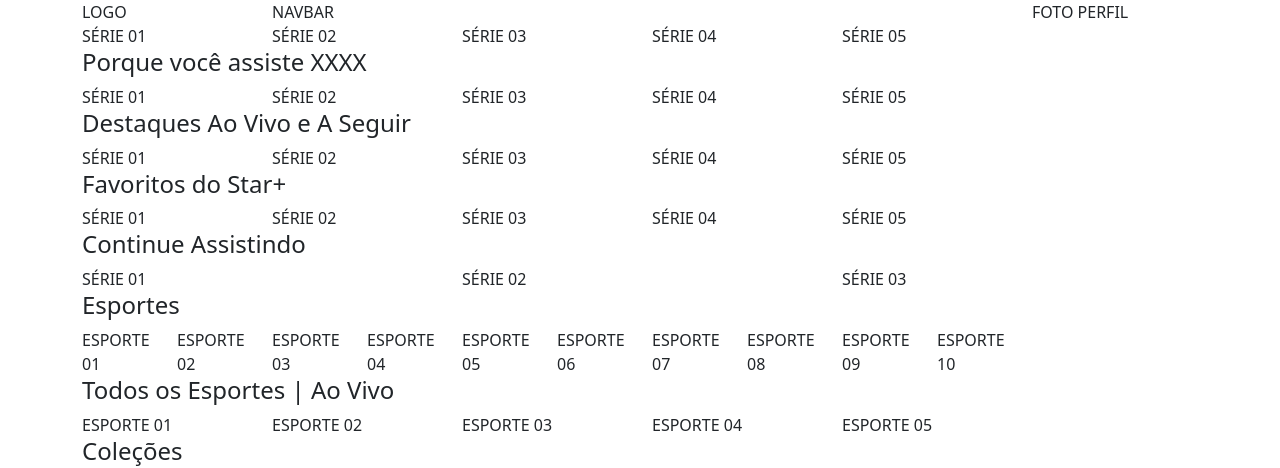
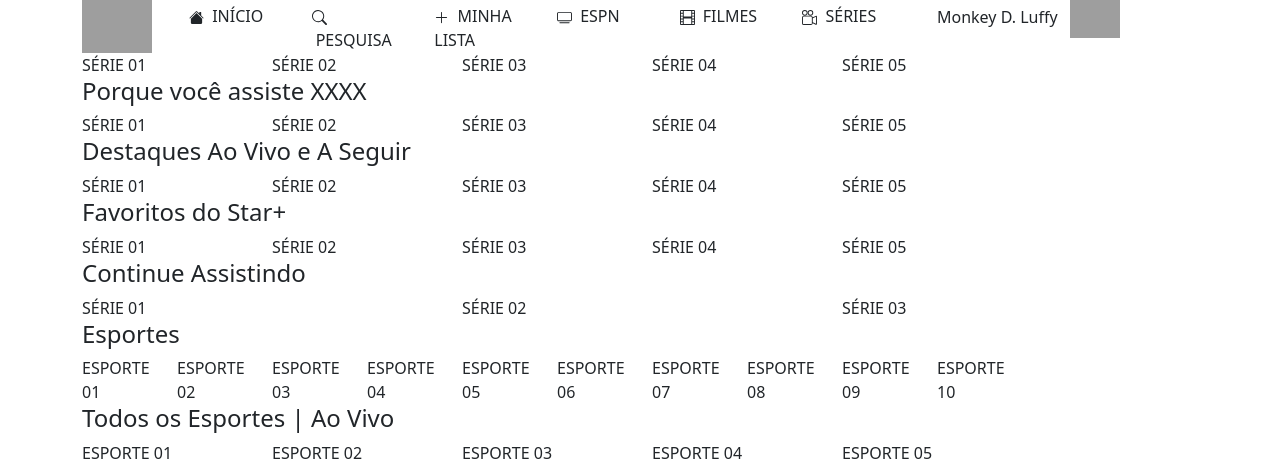
Before and after one commit to LucasCarvalho23/cloneStarPlus, a PHP site: page /home.php in a window 1280 px wide. Shown: the top 468 px of the page. Run offline with PHP 8.4, Linux system fonts and the light colour scheme; grey boxes are pictures that could not be loaded.

Commit message:
inicio da home

```diff
--- a/Public/php/home.php
+++ b/Public/php/home.php
@@ -9,16 +9,76 @@
     <title>Selecionar Perfil | Star+</title>
 
 </head>
-<body>
+<body class="wallpáper-class">
 
     <div class="container container-navbar-home">
         <div class="row">
-            <div class="col-2">LOGO</div>
-            <div class="col-8">NAVBAR</div>
-            <div class="col-2">FOTO PERFIL</div>
+
+            <div class="col-1">
+                <img src="../../Private/image/starplus-logo.png" width="70px">
+            </div>
+
+            <div class="col-8 mt-1 container-nav-options">
+                <div class="container">
+                    <div class="row nav-options-class">
+                        <div class="col-2">
+                            <svg xmlns="http://www.w3.org/2000/svg" width="15" height="15" fill="currentColor" class="bi bi-house-fill" viewBox="0 0 16 16">
+                            <path d="M8.707 1.5a1 1 0 0 0-1.414 0L.646 8.146a.5.5 0 0 0 .708.708L8 2.207l6.646 6.647a.5.5 0 0 0 .708-.708L13 5.793V2.5a.5.5 0 0 0-.5-.5h-1a.5.5 0 0 0-.5.5v1.293z"/>
+                            <path d="m8 3.293 6 6V13.5a1.5 1.5 0 0 1-1.5 1.5h-9A1.5 1.5 0 0 1 2 13.5V9.293z"/>
+                            </svg>
+                            <span class="ms-1">INÍCIO</span>
+                        </div>
+                        <div class="col-2">
+                            <svg xmlns="http://www.w3.org/2000/svg" width="15" height="15" fill="currentColor" class="bi bi-search" viewBox="0 0 16 16">
+                            <path d="M11.742 10.344a6.5 6.5 0 1 0-1.397 1.398h-.001q.044.06.098.115l3.85 3.85a1 1 0 0 0 1.415-1.414l-3.85-3.85a1 1 0 0 0-.115-.1zM12 6.5a5.5 5.5 0 1 1-11 0 5.5 5.5 0 0 1 11 0"/>
+                            </svg>
+                            <span class="ms-1">PESQUISA</span>
+                        </div>
+                        <div class="col-2">
+                            <svg xmlns="http://www.w3.org/2000/svg" width="15" height="15" fill="currentColor" class="bi bi-plus-lg" viewBox="0 0 16 16">
+                            <path fill-rule="evenodd" d="M8 2a.5.5 0 0 1 .5.5v5h5a.5.5 0 0 1 0 1h-5v5a.5.5 0 0 1-1 0v-5h-5a.5.5 0 0 1 0-1h5v-5A.5.5 0 0 1 8 2"/>
+                            </svg>
+                            <span class="ms-1">MINHA LISTA</span>
+                        </div>
+                        <div class="col-2">
+                            <svg xmlns="http://www.w3.org/2000/svg" width="15" height="15" fill="currentColor" class="bi bi-tv" viewBox="0 0 16 16">
+                            <path d="M2.5 13.5A.5.5 0 0 1 3 13h10a.5.5 0 0 1 0 1H3a.5.5 0 0 1-.5-.5M13.991 3l.024.001a1.5 1.5 0 0 1 .538.143.76.76 0 0 1 .302.254c.067.1.145.277.145.602v5.991l-.001.024a1.5 1.5 0 0 1-.143.538.76.76 0 0 1-.254.302c-.1.067-.277.145-.602.145H2.009l-.024-.001a1.5 1.5 0 0 1-.538-.143.76.76 0 0 1-.302-.254C1.078 10.502 1 10.325 1 10V4.009l.001-.024a1.5 1.5 0 0 1 .143-.538.76.76 0 0 1 .254-.302C1.498 3.078 1.675 3 2 3zM14 2H2C0 2 0 4 0 4v6c0 2 2 2 2 2h12c2 0 2-2 2-2V4c0-2-2-2-2-2"/>
+                            </svg>
+                            <span class="ms-1">ESPN</span>
+                        </div>
+                        <div class="col-2">
+                            <svg xmlns="http://www.w3.org/2000/svg" width="15" height="15" fill="currentColor" class="bi bi-film" viewBox="0 0 16 16">
+                            <path d="M0 1a1 1 0 0 1 1-1h14a1 1 0 0 1 1 1v14a1 1 0 0 1-1 1H1a1 1 0 0 1-1-1zm4 0v6h8V1zm8 8H4v6h8zM1 1v2h2V1zm2 3H1v2h2zM1 7v2h2V7zm2 3H1v2h2zm-2 3v2h2v-2zM15 1h-2v2h2zm-2 3v2h2V4zm2 3h-2v2h2zm-2 3v2h2v-2zm2 3h-2v2h2z"/>
+                            </svg>
+                            <span class="ms-1">FILMES</span>
+                        </div>
+                        <div class="col-2">
+                            <svg xmlns="http://www.w3.org/2000/svg" width="15" height="15"  fill="currentColor" class="bi bi-camera-reels" viewBox="0 0 16 16">
+                            <path d="M6 3a3 3 0 1 1-6 0 3 3 0 0 1 6 0M1 3a2 2 0 1 0 4 0 2 2 0 0 0-4 0"/>
+                            <path d="M9 6h.5a2 2 0 0 1 1.983 1.738l3.11-1.382A1 1 0 0 1 16 7.269v7.462a1 1 0 0 1-1.406.913l-3.111-1.382A2 2 0 0 1 9.5 16H2a2 2 0 0 1-2-2V8a2 2 0 0 1 2-2zm6 8.73V7.27l-3.5 1.555v4.35zM1 8v6a1 1 0 0 0 1 1h7.5a1 1 0 0 0 1-1V8a1 1 0 0 0-1-1H2a1 1 0 0 0-1 1"/>
+                            <path d="M9 6a3 3 0 1 0 0-6 3 3 0 0 0 0 6M7 3a2 2 0 1 1 4 0 2 2 0 0 1-4 0"/>
+                            </svg>
+                            <span class="ms-1">SÉRIES</span>
+                        </div>
+                    </div>
+                </div>
+            </div>
+
+            <div class="col-3 container-nav-perfil">
+                <span class="me-2">Monkey D. Luffy</span>
+                <img src="../../Private/image/perfil01.png" width="50px">
+            </div>
+
         </div>
     </div>
 
+    <div class="container">
+        <div class="row">
+            <div class="col-12">
+
+            </div>
+        </div>
+    </div>
 
     <div class="container container-main">
         <div class="row">
```
Also changed, not shown: Public/css/style.css (+19 -0 lines), Private/image/wallpaper-lost.png (added).
